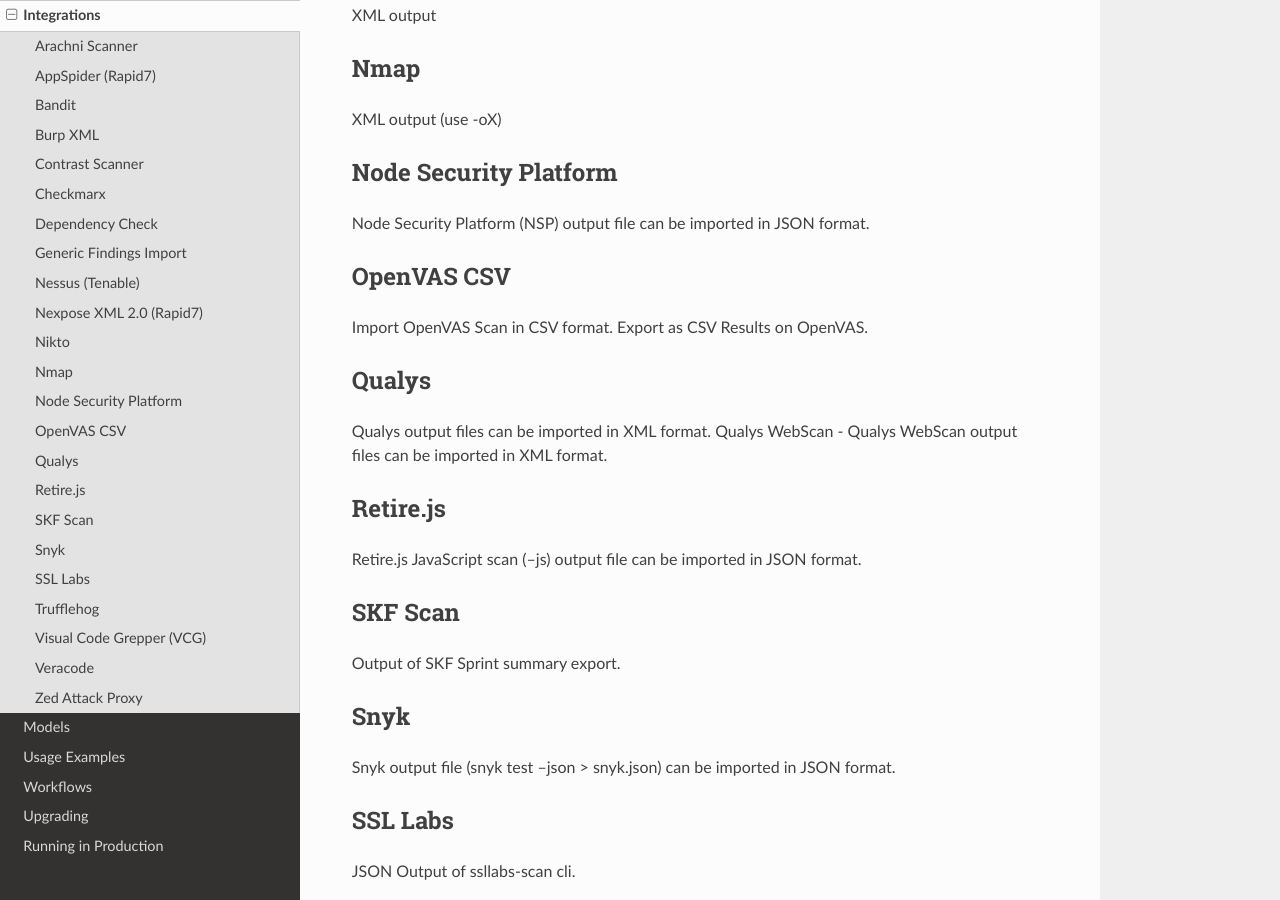
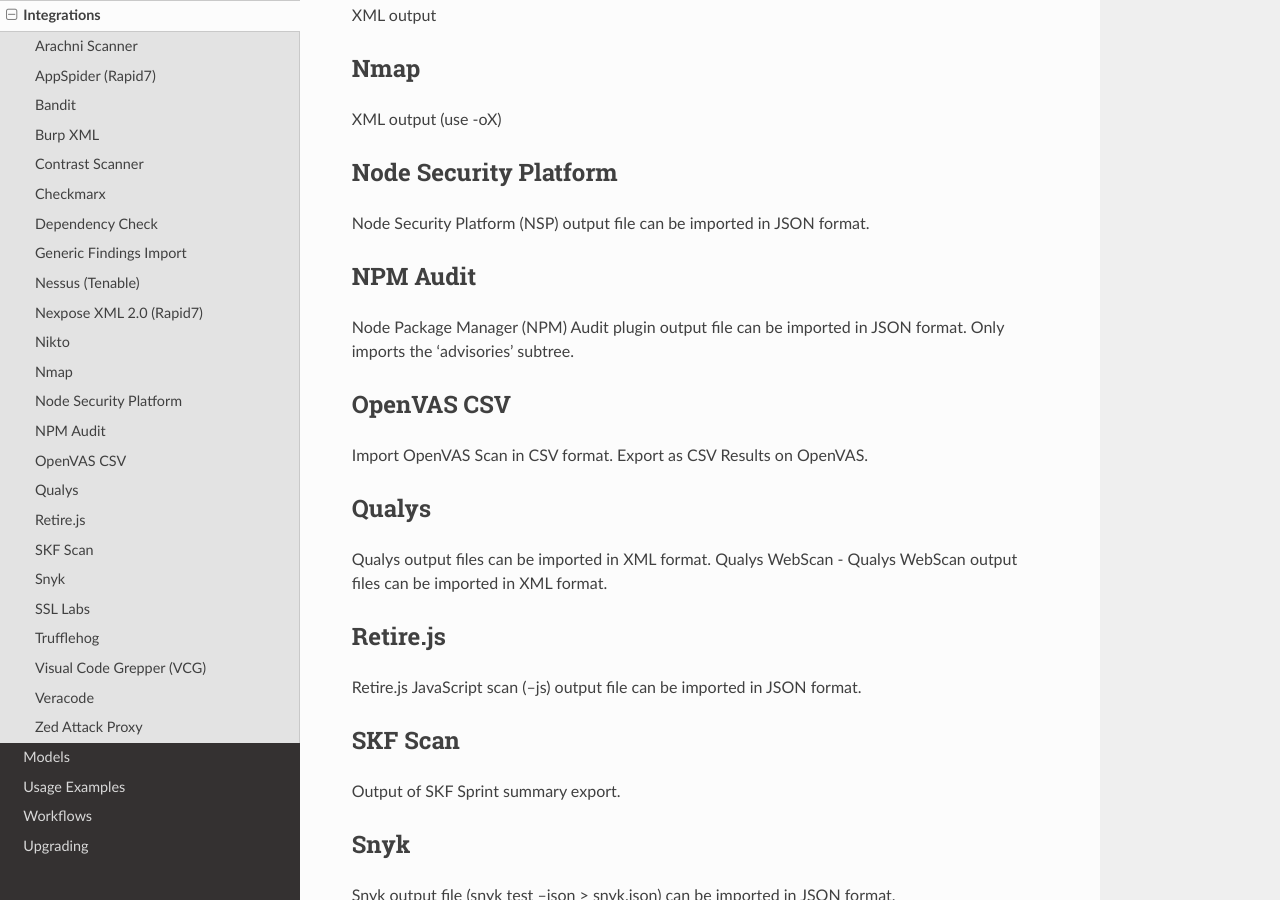
Before and after one commit to DefectDojo/Documentation, a Sphinx documentation site: the page built from docs/integrations.rst, in a window 1280 px wide and 900 px high, scrolled down 1324 px. Built offline with Sphinx 7.4.7 and the Read the Docs theme 2.0.0, drawn with Linux system fonts in a browser that asks for light colours.

Commit message:
Documentation part of PR #679
Added documentation for NPM Audit integration

```diff
--- a/docs/integrations.rst
+++ b/docs/integrations.rst
@@ -55,6 +55,10 @@
 Node Security Platform
 ----------
 Node Security Platform (NSP) output file can be imported in JSON format.
+
+NPM Audit
+----------
+Node Package Manager (NPM) Audit plugin output file can be imported in JSON format. Only imports the 'advisories' subtree.
 
 OpenVAS CSV
 ----------
```
